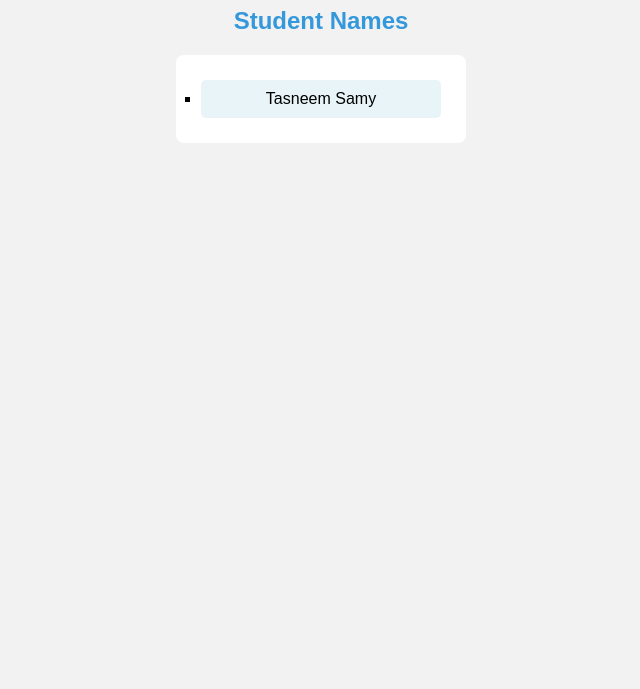
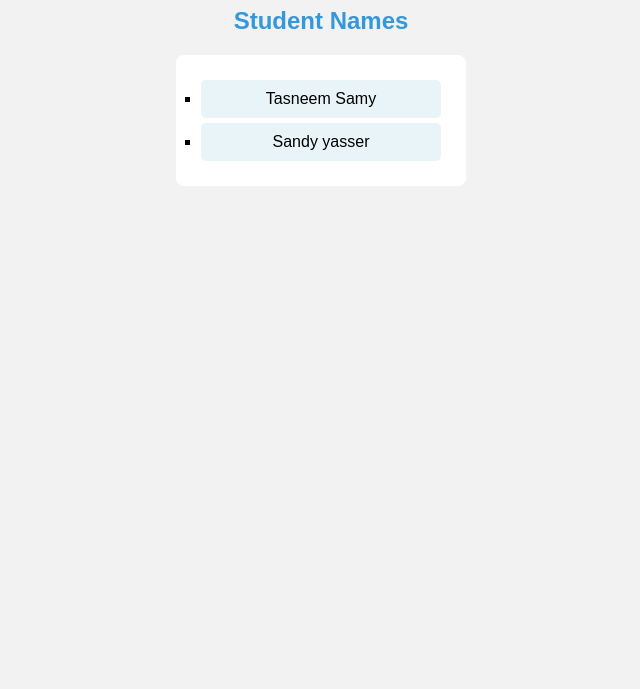
Before and after one commit to neema233/AI47_Version_Control, a plain HTML site: page index.html in a window 1280 px wide. Shown: the part 111-800 px from the top of the page, without its empty margins (319-959 px from the left). Drawn offline with Linux system fonts and the light colour scheme.

Commit message:
add my name sandy

```diff
--- a/index.html
+++ b/index.html
@@ -14,6 +14,7 @@
 
     <ul id="nameList">
         <li>Tasneem Samy</li>
+        <li>Sandy yasser </li>
 
     </ul>
 
```
